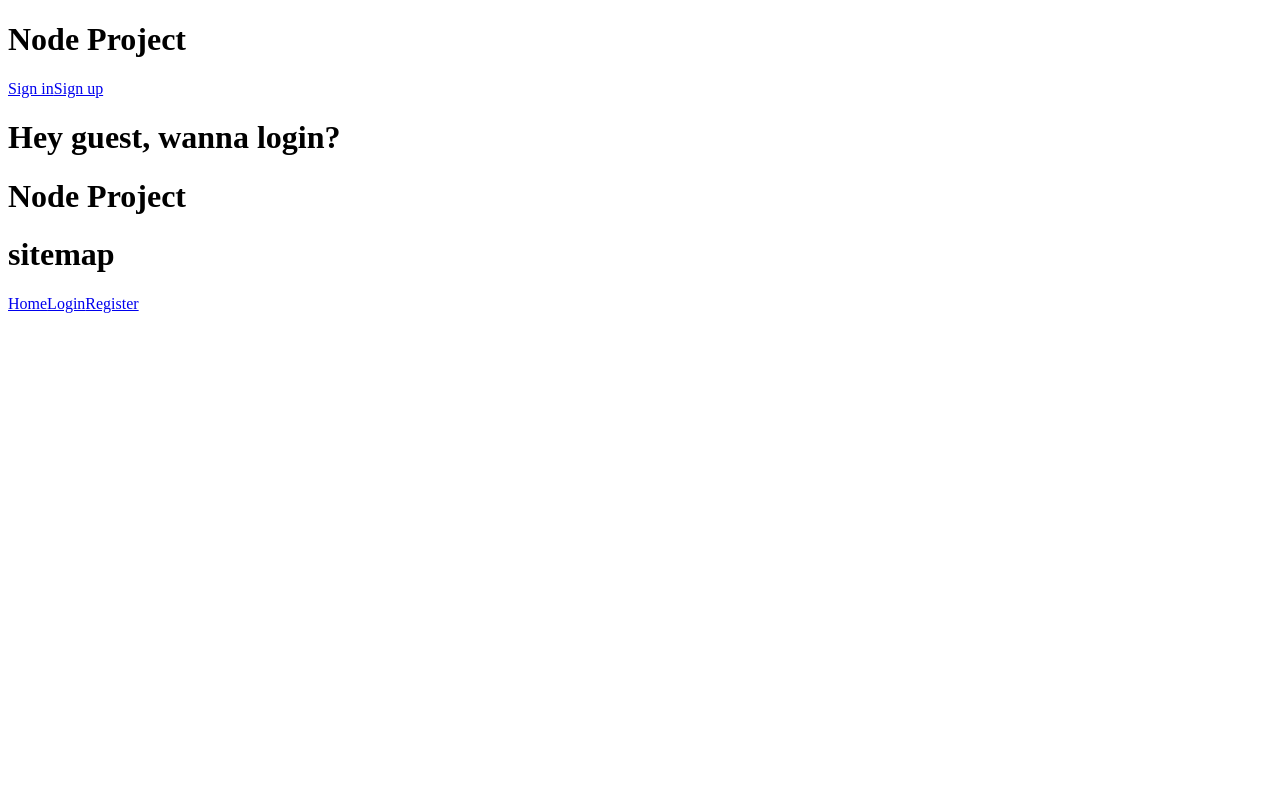
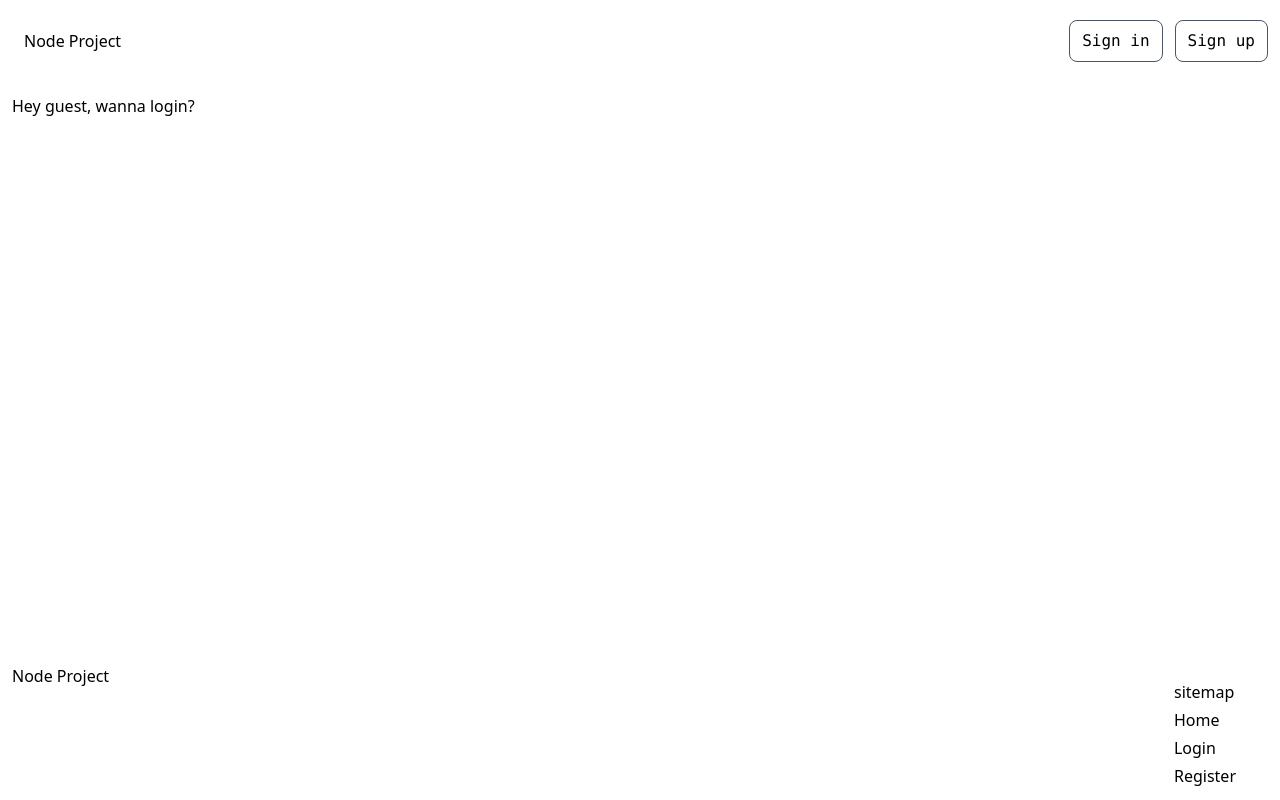
Before and after one commit to k8pai/node-project, a Next.js app: page / in a window 1280 px wide. Built offline with nearby package versions, Linux system fonts and the light colour scheme.

Commit message:
config files and info

```diff
--- a/next.config.js
+++ b/next.config.js
@@ -1,6 +1,6 @@
 /** @type {import('next').NextConfig} */
 const nextConfig = {
-  reactStrictMode: true,
-}
+	reactStrictMode: true,
+};
 
-module.exports = nextConfig
+module.exports = nextConfig;
--- /dev/null
+++ b/postcss.config.js
@@ -0,0 +1,6 @@
+module.exports = {
+  plugins: {
+    tailwindcss: {},
+    autoprefixer: {},
+  },
+}
--- /dev/null
+++ b/tailwind.config.js
@@ -0,0 +1,15 @@
+/** @type {import('tailwindcss').Config} */
+module.exports = {
+	content: [
+		'./app/**/*.{js,ts,jsx,tsx,mdx}',
+		'./pages/**/*.{js,ts,jsx,tsx,mdx}',
+		'./components/**/*.{js,ts,jsx,tsx,mdx}',
+
+		// Or if using `src` directory:
+		'./src/**/*.{js,ts,jsx,tsx,mdx}',
+	],
+	theme: {
+		extend: {},
+	},
+	plugins: [],
+};
```
Also changed, not shown: package.json (+7 -1 lines), .eslintrc.json, 2 other files (tests, documents, lock files or other folders).
